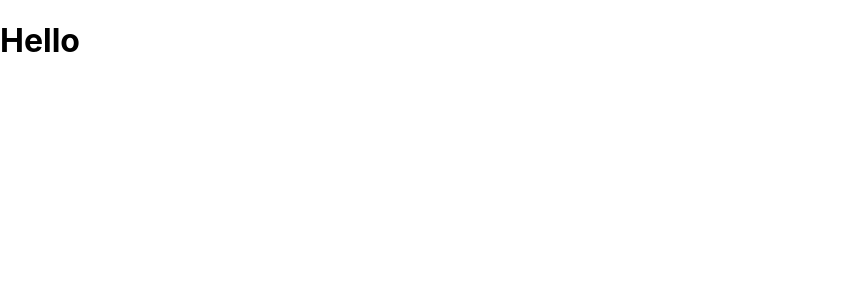
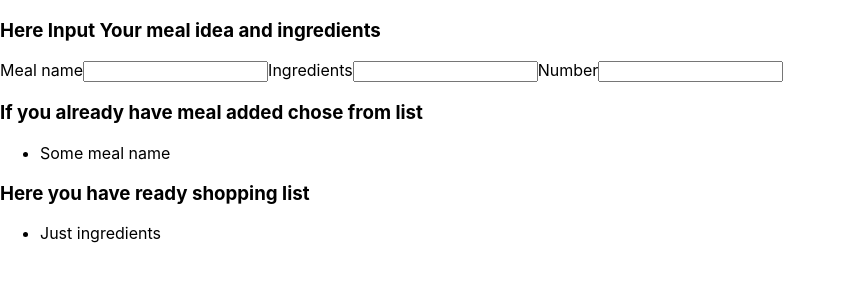
Before and after one commit to mpsujek/meals-and-groceries-planner, a React (Create React App) app: page / in a window 1280 px wide. Shown: the top 300 px of the page, without its empty margins (0-845 px from the left). Built offline with nearby package versions, Linux system fonts and the light colour scheme.

Commit message:
First steps, just keeping idea in one place

```diff
--- a/src/App.js
+++ b/src/App.js
@@ -1,9 +1,29 @@
-// import './App.css';
-
 function App() {
   return (
     <div className='App'>
-      <h1>Hello</h1>
+      <div className='input_form'>
+        <h3>Here Input Your meal idea and ingredients</h3>
+        <form action=''>
+          Meal name
+          <input type='text' />
+          Ingredients
+          <input type='text' />
+          Number
+          <input type='number' />
+        </form>
+      </div>
+      <div className='meals_list'>
+        <h3>If you already have meal added chose from list</h3>
+        <ul>
+          <li>Some meal name</li>
+        </ul>
+      </div>
+      <div className='shopping_list'>
+        <h3>Here you have ready shopping list</h3>
+        <ul>
+          <li>Just ingredients</li>
+        </ul>
+      </div>
     </div>
   );
 }
```
